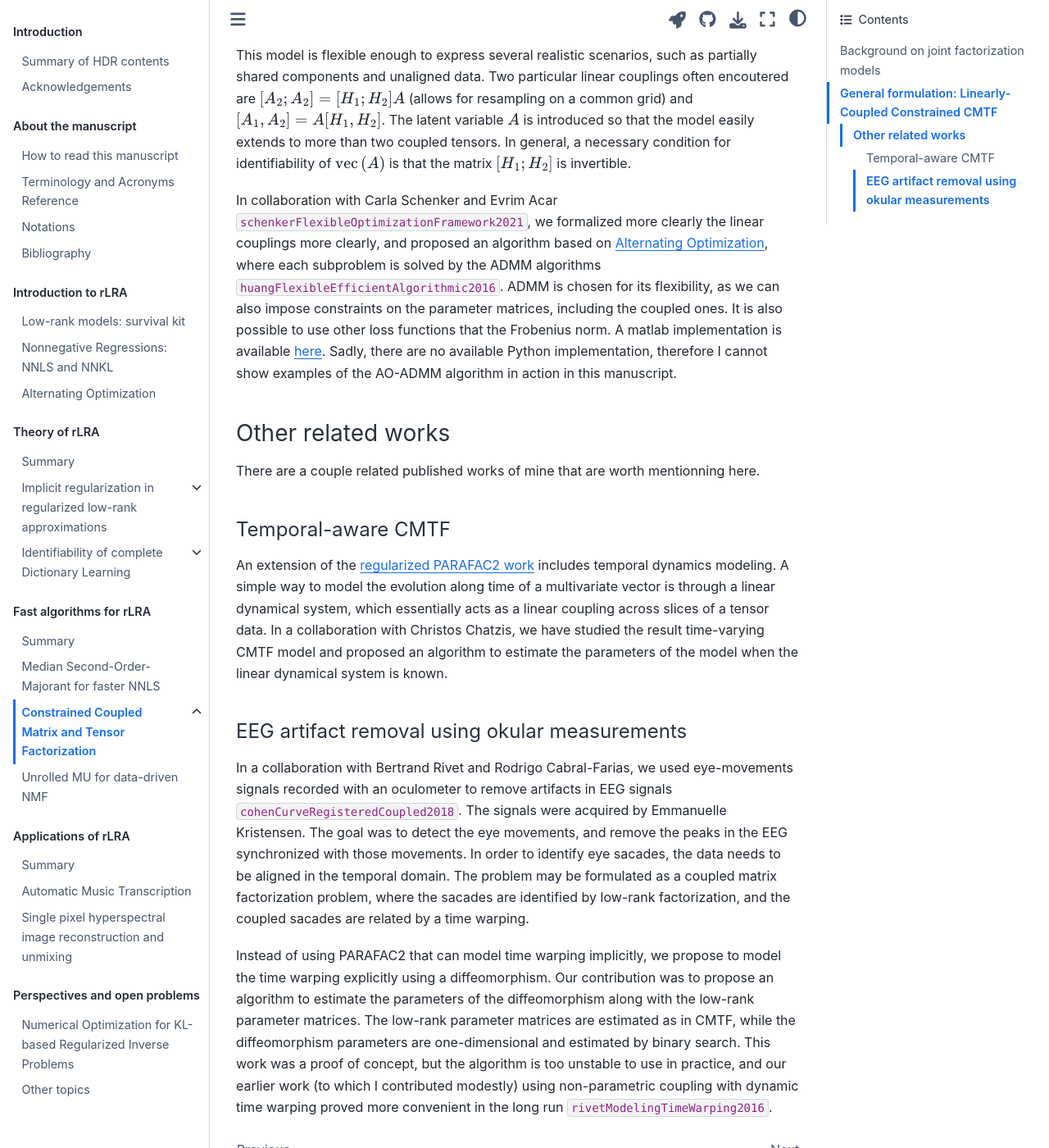
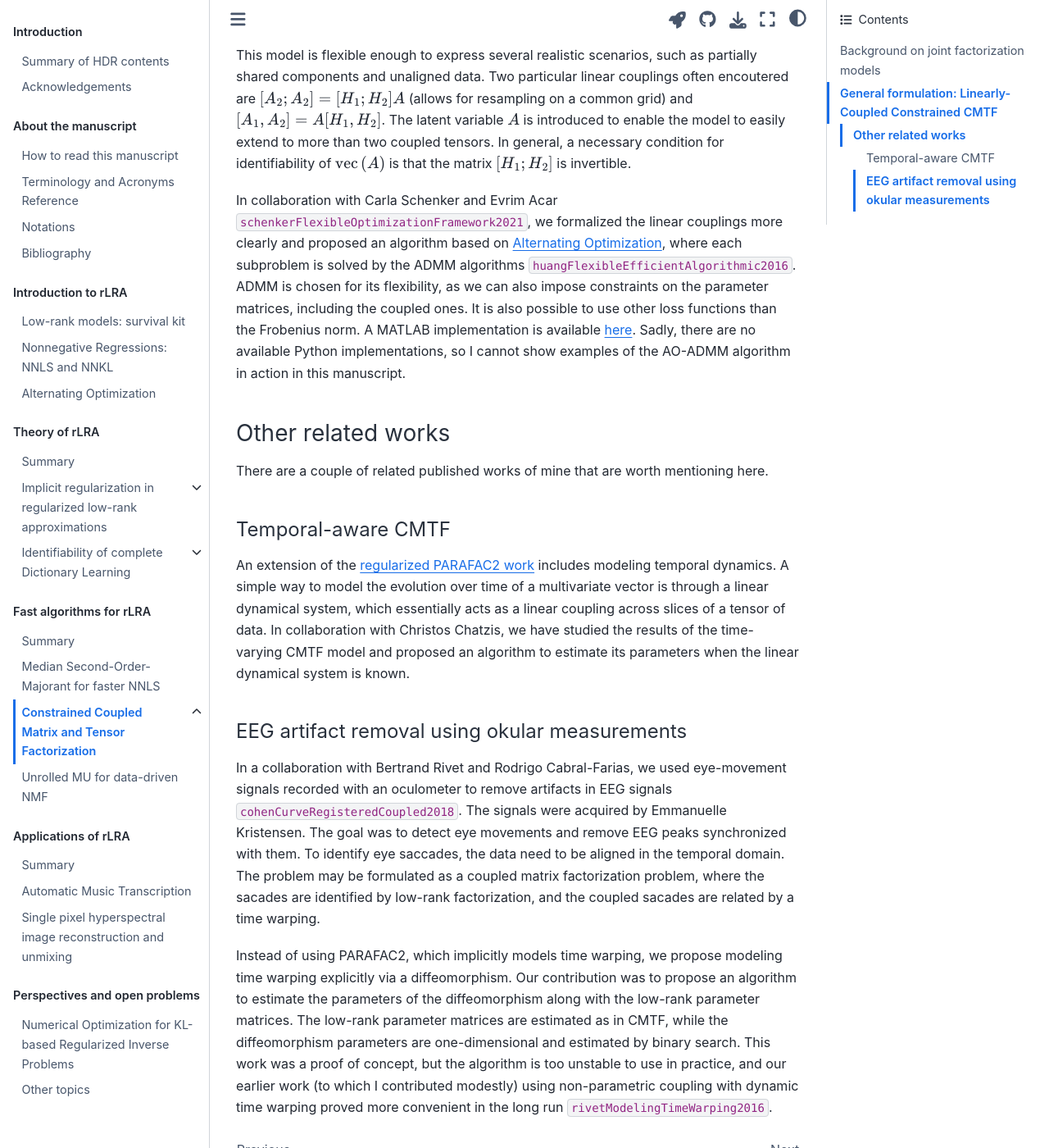
Before and after one commit to cohenjer/HDR, a Jupyter Book: the page built from part2/Fast_algorithms_for_rLRA/CMTF.md, in a window 1280 px wide and 1400 px high, scrolled down 4348 px. Shown: the whole window at 82% size. Built offline with Jupyter Book 1.0.4 settings and Sphinx 7.4.7 and the Sphinx Book theme 1.1.4, drawn with Linux system fonts in a browser that asks for light colours; pages that are not in the unit, such as notebooks, are missing from menus; comment, search, counter and statistics services are not loaded; cross-references to code outside the pages are shown as plain code; some of the changed text lies outside the part shown.

Commit message:
Fix typos and enhance clarity in CMTF.md
Corrected typos and improved clarity in the CMTF.md documentation.

```diff
--- a/part2/Fast_algorithms_for_rLRA/CMTF.md
+++ b/part2/Fast_algorithms_for_rLRA/CMTF.md
@@ -37,11 +37,11 @@ coupled matrix-tensor factorization", EUSIPCO2020, 2021 [pdf](https://www.eurasi
 
 [Figures for each model in tikz ?]
 
-Joint factorization models are collections of matrix or tensor factorization problems where some of the variables are related explicitly. There are at least two motivations for considering this family of problems.
-- **Multimodal acquisitions:** Several dataset are acquired informing on the same phenomenon but with different modalities, e.g. EEG+FMRI, NMR+LCMS {cite:p}`Acar2009Unsupervised`, occulometry+EEG {cite:p}`rivetModelingTimeWarping2016`. Joint factorization techniques allow to extract the latent information from each dataset while making use of the shared information between all dataset to reduce estimation error and enhance uniqueness {cite:p}`Sorensen2015Coupleda` and therefore intepretability.
-- **Alternative formulations of tensor decompositions:** Joint factorization models are useful for rewriting the classical tensor models [such as CP decomposition](subsec:joint-diagonalisation) and proposing new extended models such as PARAFAC2 {cite:p}`Harshman1972PARAFAC2` {cite:p}`Kiers1999PARAFAC2`, Shift/Conv NMF/CP, PARATUCK2 {cite:p}`usevichApprocheAlgebriquePour2025` and so on. These formulations are also useful for identifiability proofs since they relate tensor decompositions with matrix low-rank approximation problems.
+Joint factorization models are collections of matrix or tensor factorization problems in which some of the variables are explicitly related. There are at least two motivations for considering this family of problems.
+- **Multimodal acquisitions:** Several datasets are acquired informing on the same phenomenon but with different modalities, e.g., EEG+FMRI, NMR+LCMS {cite:p}`Acar2009Unsupervised`, occulometry+EEG {cite:p}`rivetModelingTimeWarping2016`. Joint factorization techniques allow the extraction of latent information from each dataset while leveraging the shared information across datasets to reduce estimation error and enhance uniqueness {cite:p}`Sorensen2015Coupleda`, thereby improving interpretability.
+- **Alternative formulations of tensor decompositions:** Joint factorization models are useful for rewriting the classical tensor models [such as CP decomposition](subsec:joint-diagonalisation) and proposing new extended models such as PARAFAC2 {cite:p}`Harshman1972PARAFAC2` {cite:p}`Kiers1999PARAFAC2`, Shift/Conv NMF/CP, PARATUCK2 {cite:p}`usevichApprocheAlgebriquePour2025` and so on. These formulations are also useful for identifiability proofs, as they relate tensor decompositions to matrix low-rank approximation problems.
 
-Let us describe a few important joint factorization models, namely [CPD](subsec:joint-diagonalisation), [CMTF](subsec:cmtf-direct-coupling) and [PARAFAC2](subsec:parafac2-and-variants).
+Let us describe a few important joint factorization models, namely [CPD](subsec:joint-diagonalisation), [CMTF](subsec:cmtf-direct-coupling), and [PARAFAC2](subsec:parafac2-and-variants).
 
 (subsec:joint-diagonalisation)=
 ### Joint diagonalisation
@@ -57,19 +57,19 @@ All the slices $T[:,:,k]$ are therefore jointly diagonalized with left and right
 (subsec:cmtf-direct-coupling)=
 ### CMTF (direct coupling)
 
-One of the most well known examples of joint decompositions is coined Coupled Matrix and Tensor Factorization (CMTF) {cite:p}`acarUnderstandingDataFusion2013`. CMTF couples a matrix and a tensor on a single mode, where the matrix $Y$ is low-rank and the tensor $T$ has low CP-rank. CMTF may be formulated as the optimization problem
+One of the most well-known examples of joint decompositions is coined Coupled Matrix and Tensor Factorization (CMTF) {cite:p}`acarUnderstandingDataFusion2013`. CMTF couples a matrix and a tensor on a single mode, where the matrix $Y$ is low-rank, and the tensor $T$ has low CP-rank. CMTF may be formulated as an optimization problem
 
 $$
 \argmin{A,B,C,D} \|T - I_r \times_1 A \times_2 B \times_3 C \|_F^2 + \|Y-AD^T\|_F^2.
 $$
-The first factor of the low-rank approximations of the tensor and the matrix are the same. This means that the same underlying patterns are sought in both dataset along the first mode. The two terms in the cost function should be balanced in practice, based on the SNR of each dataset {cite:p}`cohenJointTensorCompression2016`.
+The first factor of the low-rank approximations of the tensor and the matrix is the same. This means that the same underlying patterns are sought in both datasets along the first mode. In practice, the two terms in the cost function should be balanced based on the SNR of each dataset {cite:p}`cohenJointTensorCompression2016`.
 
-CMTF assumes that the parameter matrix $A$ is shared entirely between each measurement modality. Therefore CMTF lacks of flexibility In many applications such as genomics and chemometrics, some components cannot be observed by some modalities for physical reasons. It is then necessary to modify the CMTF model to share only a subset of components. This variant of CMTF is coined ACMTF {cite:p}`Acar2017ACMTF`. Another extension of CMTF assumes that the two modalities share a parameter matrix through a known linear relationship. This allows modeling possible variations in the sampling rates by linear interpolation {cite:p}`cabralfariasExploringMultimodalData2016`, or coupling only the derivatives of the components {cite:p}`rivetMultimodalApproachEstimate2015`. This work is [discussed below](#general-formulation-linearly-coupled-constrained-cmtf) .
+CMTF assumes that the parameter matrix $A$ is shared across measurement modalities. Therefore, CMTF lacks flexibility in many applications, such as genomics and chemometrics, where some components cannot be observed by certain modalities due to physical constraints. It is then necessary to modify the CMTF model to share only a subset of components. This variant of CMTF is referred to as ACMTF {cite:p}`Acar2017ACMTF`. Another extension of CMTF assumes that the two modalities share a parameter matrix through a known linear relationship. This allows modeling possible variations in the sampling rates by linear interpolation {cite:p}`cabralfariasExploringMultimodalData2016`, or coupling only the derivatives of the components {cite:p}`rivetMultimodalApproachEstimate2015`. This work is [discussed below](#general-formulation-linearly-coupled-constrained-cmtf) .
 
 (subsec:parafac2-and-variants)=
 ### Parafac2 and variants
 
-Starting from the joint diagonalization formulation of the CPD, one may observe that CPD imposes the coupled slices/matrices $T[:,:,k]$ to have the same row and column factors. In some applications it could be interesting to relax this assumption and suppose rather than only a single mode, say the first one, has a shared factor. Then the coupled factorization model becomes
+Starting from the joint diagonalization formulation of the CPD, one may observe that CPD imposes the coupled slices/matrices $T[:,:,k]$ to have the same row and column factors. In some applications, it could be interesting to relax this assumption and suppose that, rather than only a single mode, say the first one, has a shared factor. Then the coupled factorization model becomes
 
 $$
 T[:,:,k] = A\text{Diag}(C[k,:])B_k^T
@@ -83,7 +83,7 @@ $$
   T_{[1]}  &= A \tilde{B}^T.
 $$
 
-The factor matrix $\tilde{B}$ is virtually unconstrained as any matrix can be written as a stacked matrix of products. This observation means that to obtain a multiway decomposition that does not reduce to unconstrained low-rank matrix approximation, further constraints must be applied on the parameter matrices $B_k$. There are several ways to do so, for instance imposing some shift-invariance with respect to the slice index (Shift-Parafac) {cite:p}`harshmanShiftedFactorAnalysis2003`, or imposing further low-rank structure on the factors (PARATUCK2) {cite:p}`usevichApprocheAlgebriquePour2025`. A popular extension of CPD based on this construction is the PARAFAC2 model, obtained by imposing that the cross product of the $B_k$ matrices is constant,
+The factor matrix $\tilde{B}$ is virtually unconstrained, as any matrix can be written as a stacked matrix of products. This observation means that to obtain a multiway decomposition that does not reduce to unconstrained low-rank matrix approximation, further constraints must be applied on the parameter matrices $B_k$. There are several ways to do so, for instance, imposing some shift-invariance with respect to the slice index (Shift-Parafac) {cite:p}`harshmanShiftedFactorAnalysis2003`, or imposing further low-rank structure on the factors (PARATUCK2) {cite:p}`usevichApprocheAlgebriquePour2025`. A popular extension of CPD based on this construction is the PARAFAC2 model, obtained by imposing that the cross product of the $B_k$ matrices is constant,
 
 $$
 \forall k\leq n_3, \;B_k^TB_k = \Delta^T\Delta
@@ -108,21 +108,21 @@ $$
 $$
 for known linear coupling matrices $H_1$ and $H_2$ and a shared, unknown latent factor matrix $A$ which size may differ from $A_1$ and $A_2$.
 
-This model is flexible enough to express several realistic scenarios, such as partially shared components and unaligned data. Two particular linear couplings often encoutered are $[A_2; A_2] = [H_1; H_2]A$ (allows for resampling on a common grid) and $[A_1, A_2] = A[H_1,H_2]$. The latent variable $A$ is introduced so that the model easily extends to more than two coupled tensors. In general, a necessary condition for identifiability of $\vec{A}$ is that the matrix $[H_1; H_2]$ is invertible.
+This model is flexible enough to express several realistic scenarios, such as partially shared components and unaligned data. Two particular linear couplings often encoutered are $[A_2; A_2] = [H_1; H_2]A$ (allows for resampling on a common grid) and $[A_1, A_2] = A[H_1,H_2]$. The latent variable $A$ is introduced to enable the model to easily extend to more than two coupled tensors. In general, a necessary condition for identifiability of $\vec{A}$ is that the matrix $[H_1; H_2]$ is invertible.
 
-In collaboration with Carla Schenker and Evrim Acar {cite:p}`schenkerFlexibleOptimizationFramework2021`, we formalized more clearly the linear couplings more clearly, and proposed an algorithm based on [Alternating Optimization](../../part1/AlternatingOptimization.md), where each subproblem is solved by the ADMM algorithms {cite:p}`huangFlexibleEfficientAlgorithmic2016`. ADMM is chosen for its flexibility, as we can also impose constraints on the parameter matrices, including the coupled ones. It is also possible to use other loss functions that the Frobenius norm. A matlab implementation is available [here](https://github.com/AOADMM-DataFusionFramework/Matlab-Code). Sadly, there are no available Python implementation, therefore I cannot show examples of the AO-ADMM algorithm in action in this manuscript.
+In collaboration with Carla Schenker and Evrim Acar {cite:p}`schenkerFlexibleOptimizationFramework2021`, we formalized the linear couplings more clearly and proposed an algorithm based on [Alternating Optimization](../../part1/AlternatingOptimization.md), where each subproblem is solved by the ADMM algorithms {cite:p}`huangFlexibleEfficientAlgorithmic2016`. ADMM is chosen for its flexibility, as we can also impose constraints on the parameter matrices, including the coupled ones. It is also possible to use other loss functions than the Frobenius norm. A MATLAB implementation is available [here](https://github.com/AOADMM-DataFusionFramework/Matlab-Code). Sadly, there are no available Python implementations, so I cannot show examples of the AO-ADMM algorithm in action in this manuscript.
 
 ### Other related works
 
-There are a couple related published works of mine that are worth mentionning here.
+There are a couple of related published works of mine that are worth mentioning here.
 
 #### Temporal-aware CMTF
 
-An extension of the [regularized PARAFAC2 work](../Fast_algorithms_for_rLRA/NNParafac2.ipynb) includes temporal dynamics modeling. A simple way to model the evolution along time of a multivariate vector is through a linear dynamical system, which essentially acts as a linear coupling across slices of a tensor data. In a collaboration with Christos Chatzis, we have studied the result time-varying CMTF model and proposed an algorithm to estimate the parameters of the model when the linear dynamical system is known.
+An extension of the [regularized PARAFAC2 work](../Fast_algorithms_for_rLRA/NNParafac2.ipynb) includes modeling temporal dynamics. A simple way to model the evolution over time of a multivariate vector is through a linear dynamical system, which essentially acts as a linear coupling across slices of a tensor of data. In collaboration with Christos Chatzis, we have studied the results of the time-varying CMTF model and proposed an algorithm to estimate its parameters when the linear dynamical system is known.
 
 
 #### EEG artifact removal using okular measurements
 
-In a collaboration with Bertrand Rivet and Rodrigo Cabral-Farias, we used eye-movements signals recorded with an oculometer to remove artifacts in EEG signals {cite:p}`cohenCurveRegisteredCoupled2018`. The signals were acquired by Emmanuelle Kristensen. The goal was to detect the eye movements, and remove the peaks in the EEG synchronized with those movements. In order to identify eye sacades, the data needs to be aligned in the temporal domain. The problem may be formulated as a coupled matrix factorization problem, where the sacades are identified by low-rank factorization, and the coupled sacades are related by a time warping.
+In a collaboration with Bertrand Rivet and Rodrigo Cabral-Farias, we used eye-movement signals recorded with an oculometer to remove artifacts in EEG signals {cite:p}`cohenCurveRegisteredCoupled2018`. The signals were acquired by Emmanuelle Kristensen. The goal was to detect eye movements and remove EEG peaks synchronized with them. To identify eye saccades, the data need to be aligned in the temporal domain. The problem may be formulated as a coupled matrix factorization problem, where the sacades are identified by low-rank factorization, and the coupled sacades are related by a time warping.
 
-Instead of using PARAFAC2 that can model time warping implicitly, we propose to model the time warping explicitly using a diffeomorphism. Our contribution was to propose an algorithm to estimate the parameters of the diffeomorphism along with the low-rank parameter matrices. The low-rank parameter matrices are estimated as in CMTF, while the diffeomorphism parameters are one-dimensional and estimated by binary search. This work was a proof of concept, but the algorithm is too unstable to use in practice, and our earlier work (to which I contributed modestly) using non-parametric coupling with dynamic time warping proved more convenient in the long run {cite:p}`rivetModelingTimeWarping2016`.
+Instead of using PARAFAC2, which implicitly models time warping, we propose modeling time warping explicitly via a diffeomorphism. Our contribution was to propose an algorithm to estimate the parameters of the diffeomorphism along with the low-rank parameter matrices. The low-rank parameter matrices are estimated as in CMTF, while the diffeomorphism parameters are one-dimensional and estimated by binary search. This work was a proof of concept, but the algorithm is too unstable to use in practice, and our earlier work (to which I contributed modestly) using non-parametric coupling with dynamic time warping proved more convenient in the long run {cite:p}`rivetModelingTimeWarping2016`.
```
Also changed, not shown: other parts of part2/Fast_algorithms_for_rLRA/CMTF.md (+3 -3 lines).
